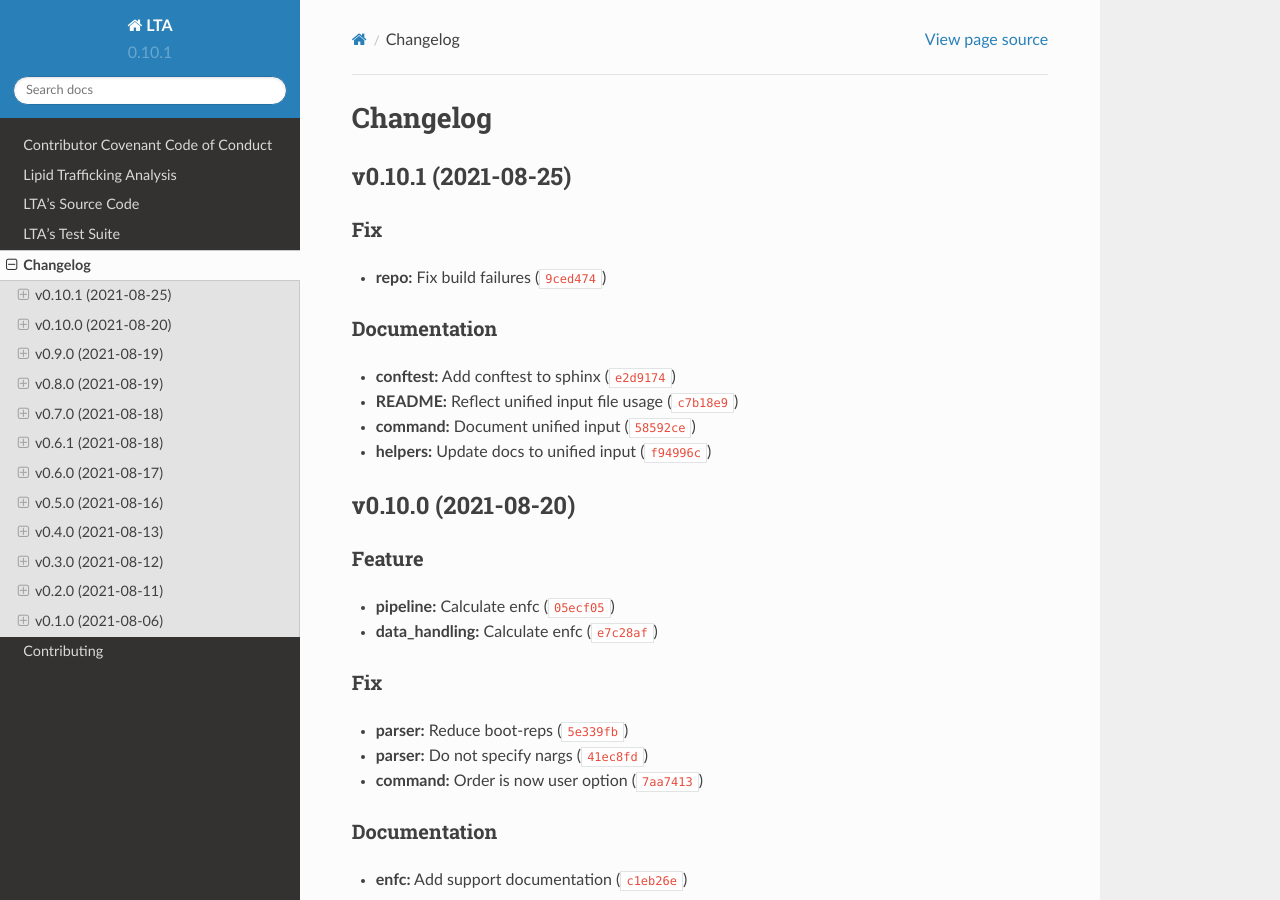
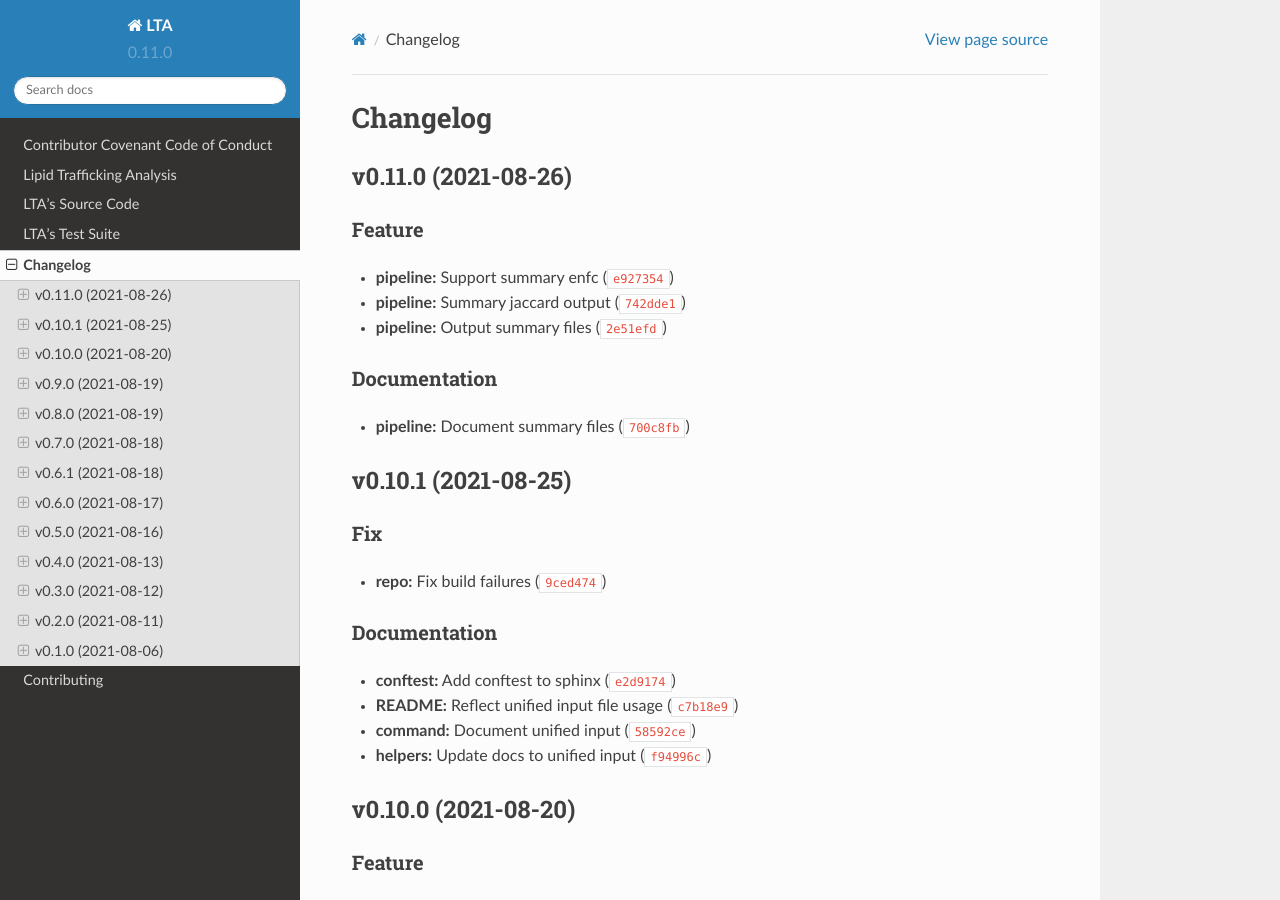
Before and after one commit to IMS-Bio2Core-Facility/lta, a Sphinx documentation site: the page built from docs/changelog.md, in a window 1280 px wide and 900 px high. Built offline with Sphinx 7.4.7 and the Read the Docs theme 2.0.0, drawn with Linux system fonts in a browser that asks for light colours.

Commit message:
0.11.0
Automatically generated by python-semantic-release

```diff
--- a/CHANGELOG.md
+++ b/CHANGELOG.md
@@ -1,6 +1,15 @@
 # Changelog
 
 <!--next-version-placeholder-->
+
+## v0.11.0 (2021-08-26)
+### Feature
+* **pipeline:** Support summary enfc ([`e927354`](https://github.com/IMS-Bio2Core-Facility/lta/commit/e927354caf4709f9a65eb1a5bb22b10ea90bcfda))
+* **pipeline:** Summary jaccard output ([`742dde1`](https://github.com/IMS-Bio2Core-Facility/lta/commit/742dde161ad9c25926faafe56d66e5ef9c85d6b1))
+* **pipeline:** Output summary files ([`2e51efd`](https://github.com/IMS-Bio2Core-Facility/lta/commit/2e51efde9e30c7ffc66b236c847ea0a77951b935))
+
+### Documentation
+* **pipeline:** Document summary files ([`700c8fb`](https://github.com/IMS-Bio2Core-Facility/lta/commit/700c8fbb63e45d2dc4fb465f179d840652bef419))
 
 ## v0.10.1 (2021-08-25)
 ### Fix
--- a/docs/conf.py
+++ b/docs/conf.py
@@ -12,7 +12,7 @@ sys.path.insert(0, os.path.abspath("../lta/"))
 project = "LTA"
 author = "Ryan B Patterson-Cross"
 copyright = "2021, IMS-MRL Bioinformatics and Biostatistic Core"
-version = "0.10.1"
+version = "0.11.0"
 extensions = [
     "sphinx_rtd_theme",
     "sphinx.ext.autodoc",
--- a/lta/__init__.py
+++ b/lta/__init__.py
@@ -7,4 +7,4 @@ __version__ : str
     The version number,
     specified in the form 'major.minor.patch'
 """
-__version__ = "0.10.1"
+__version__ = "0.11.0"
--- a/pyproject.toml
+++ b/pyproject.toml
@@ -1,6 +1,6 @@
 [tool.poetry]
 name = "LTA"
-version = "0.10.1"
+version = "0.11.0"
 description = "Lipid Trafficking Analysis"
 license = "MIT"
 authors = ["rbpatt2019 <rb.patterson.cross@gmail.com>"]
```
